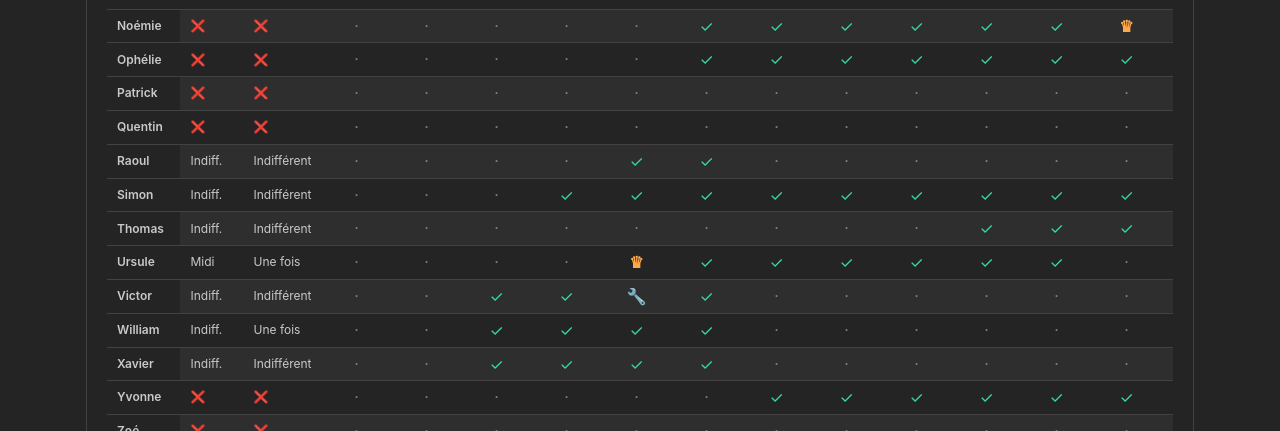
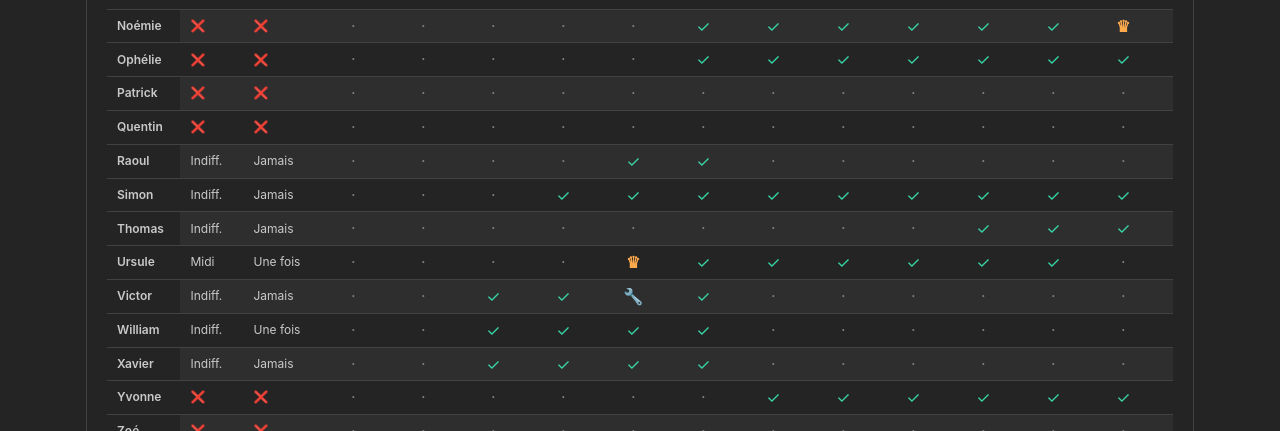
Before and after one commit to Pitouli/brigade-planner, a React (Vite) app: page / in a window 1280 px wide. Shown: the part 1051-1482 px from the top of the page. Built offline with nearby package versions, Linux system fonts and the light colour scheme.

Commit message:
Change defaults

```diff
--- a/src/engine/parseTable.ts
+++ b/src/engine/parseTable.ts
@@ -151,19 +151,25 @@ export function parseTable(text: string): ParsedTable {
     if (!participantRow) continue;
 
     const horaireNorm = normalize(cells[horaireIdx]);
-    const horaire = horaireNorm.includes('dej')
+    const horaire =
+      horaireNorm === ''
+        ? 'indiff'
+        : horaireNorm.includes('dej')
           ? 'dej'
           : horaireNorm.includes('din')
             ? 'diner'
             : 'indiff';
     const chefNorm = normalize(cells[chefferieIdx]);
-    const chef = chefNorm.includes('jamais')
+    const chef =
+      chefNorm === ''
+        ? 'jamais'
+        : chefNorm.includes('jamais')
           ? 'jamais'
           : chefNorm.includes('toujours')
             ? 'toujours'
             : chefNorm.includes('fois')
               ? 'unefois'
-          : 'indiff';
+              : 'jamais';
     const exempt = normalize(cells[exemptIdx]) === 'true';
 
     const attends = mealCols.map(({ index }) => normalize(cells[index]).includes('miam'));
```
Also changed, not shown: 1 other file (tests, documents, lock files or other folders). Lines whose indentation alone changed are shown as unchanged.
